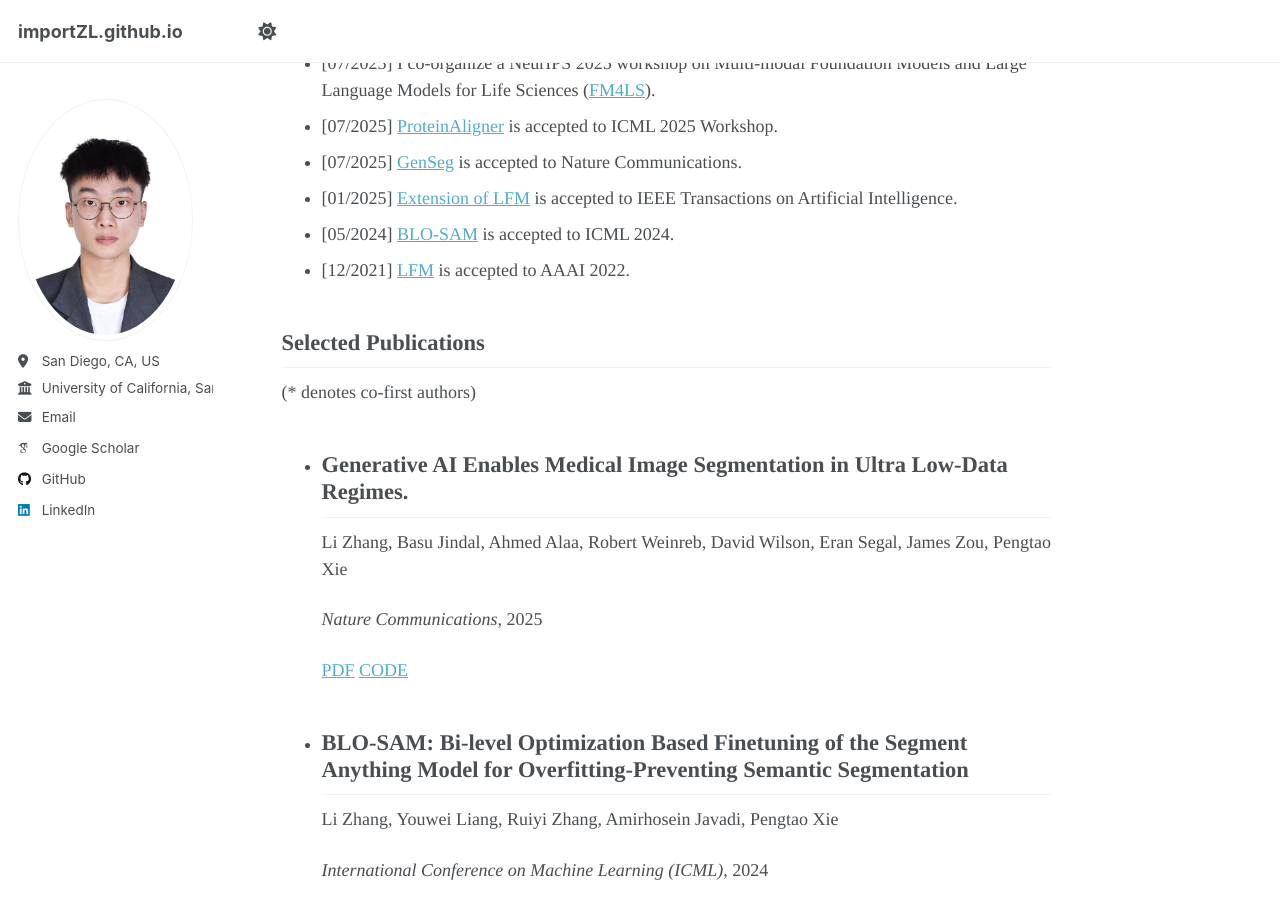
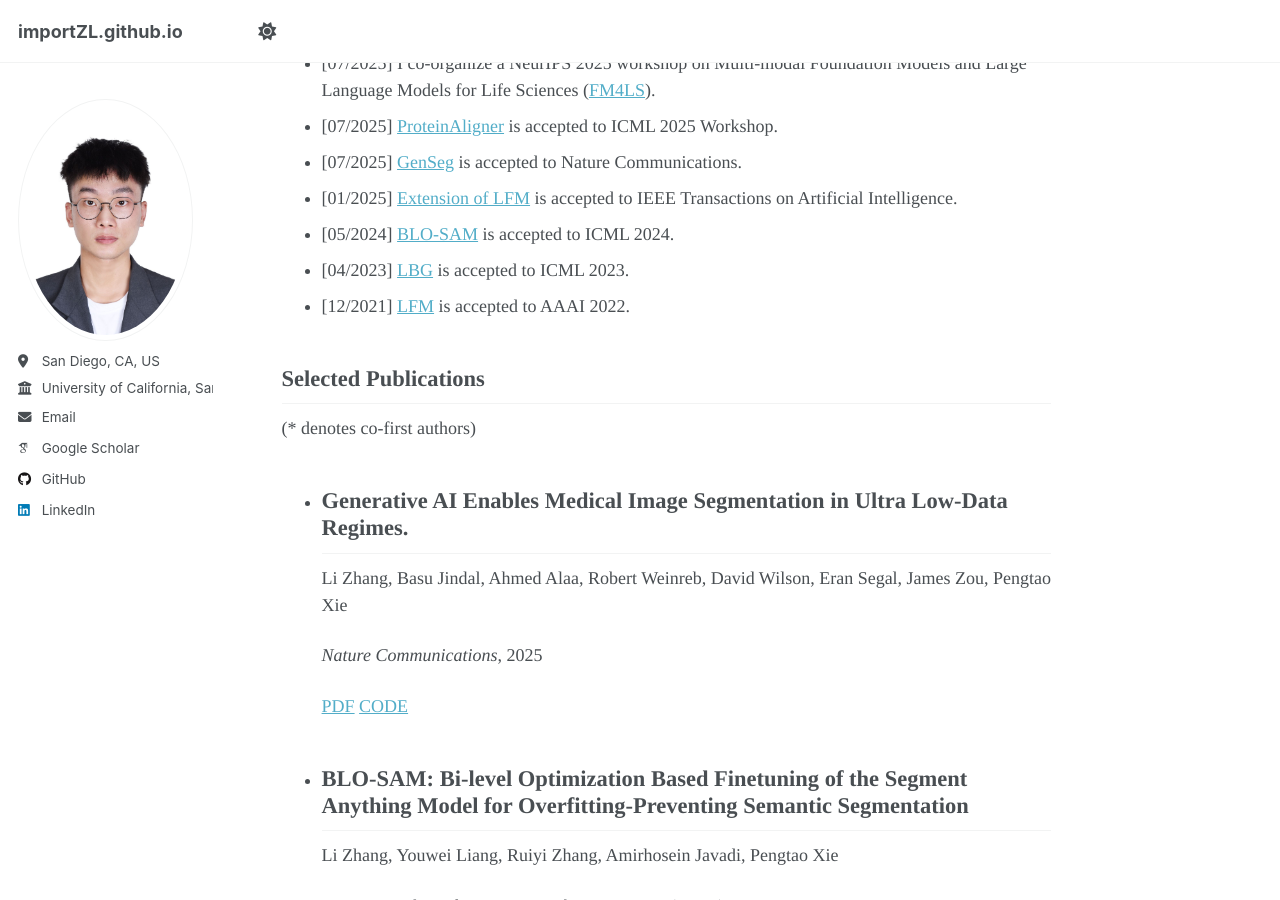
Before and after one commit to importZL/importZL.github.io, a Jekyll site: the page built from _pages/about.md, in a window 1280 px wide and 900 px high, scrolled down 505 px. Built offline with Jekyll 4.4.1, drawn with Linux system fonts in a browser that asks for light colours; some web fonts are replaced; a script that is not in the unit is left out.

Commit message:
Update about.md

```diff
--- a/_pages/about.md
+++ b/_pages/about.md
@@ -21,6 +21,7 @@ News
 - [07/2025] [GenSeg](https://www.nature.com/articles/s41467-025-61754-6) is accepted to Nature Communications.
 - [01/2025] [Extension of LFM](https://ieeexplore.ieee.org/abstract/document/10855680) is accepted to IEEE Transactions on Artificial Intelligence.
 - [05/2024] [BLO-SAM](https://icml.cc/virtual/2024/poster/32990) is accepted to ICML 2024.
+- [04/2023] [LBG](https://proceedings.mlr.press/v202/hosseini23a.html) is accepted to ICML 2023.
 - [12/2021] [LFM](https://ojs.aaai.org/index.php/AAAI/article/view/21258) is accepted to AAAI 2022.
 
 Selected Publications
```
